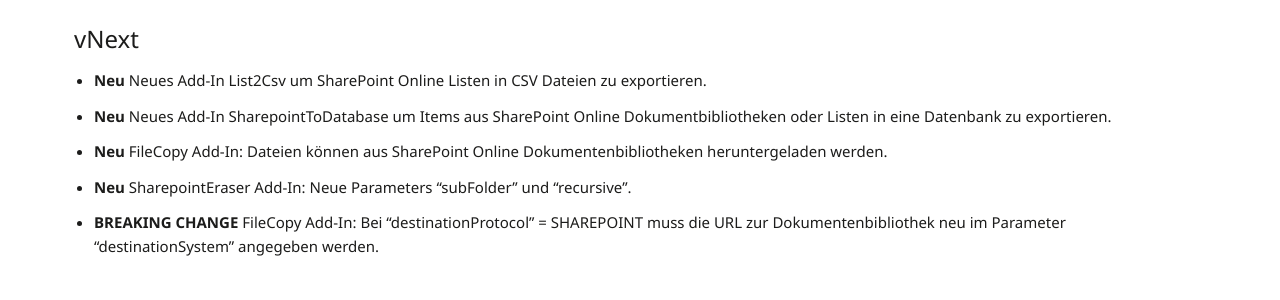
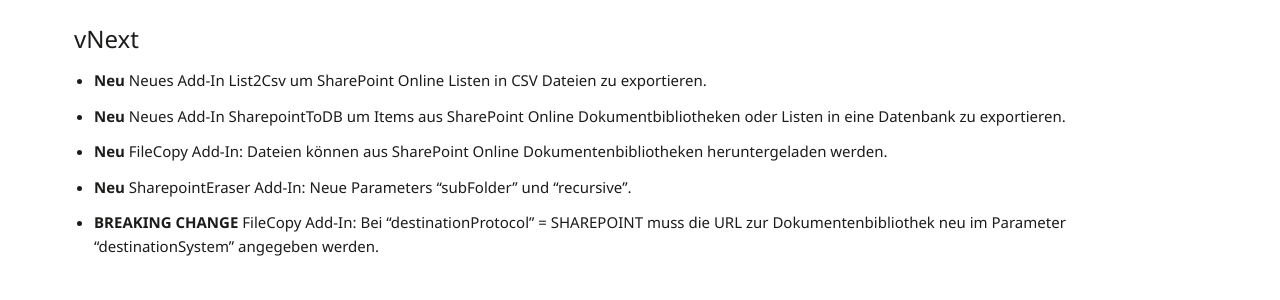
Before and after one commit to primesoft-group/oneconnexx-docs, a Jekyll site: the page built from _pages/setup/de/releasenotes.md, in a window 1280 px wide and 900 px high. Shown: the part 343-643 px from the top of the window. Built offline with Jekyll 4.4.1, drawn with Linux system fonts in a browser that asks for light colours; nearby versions of some CDN libraries; some web fonts are replaced.

Commit message:
Update releasenotes.md

```diff
--- a/_pages/setup/de/releasenotes.md
+++ b/_pages/setup/de/releasenotes.md
@@ -7,7 +7,7 @@
 #### vNext
 
 * __Neu__ Neues Add-In List2Csv um SharePoint Online Listen in CSV Dateien zu exportieren.
-* __Neu__ Neues Add-In SharepointToDatabase um Items aus SharePoint Online Dokumentbibliotheken oder Listen in eine Datenbank zu exportieren.
+* __Neu__ Neues Add-In SharepointToDB um Items aus SharePoint Online Dokumentbibliotheken oder Listen in eine Datenbank zu exportieren.
 * __Neu__ FileCopy Add-In: Dateien können aus SharePoint Online Dokumentenbibliotheken heruntergeladen werden.
 * __Neu__ SharepointEraser Add-In: Neue Parameters "subFolder" und "recursive".
 * __BREAKING CHANGE__ FileCopy Add-In: Bei "destinationProtocol" = SHAREPOINT muss die URL zur Dokumentenbibliothek neu im Parameter "destinationSystem" angegeben werden.
```
